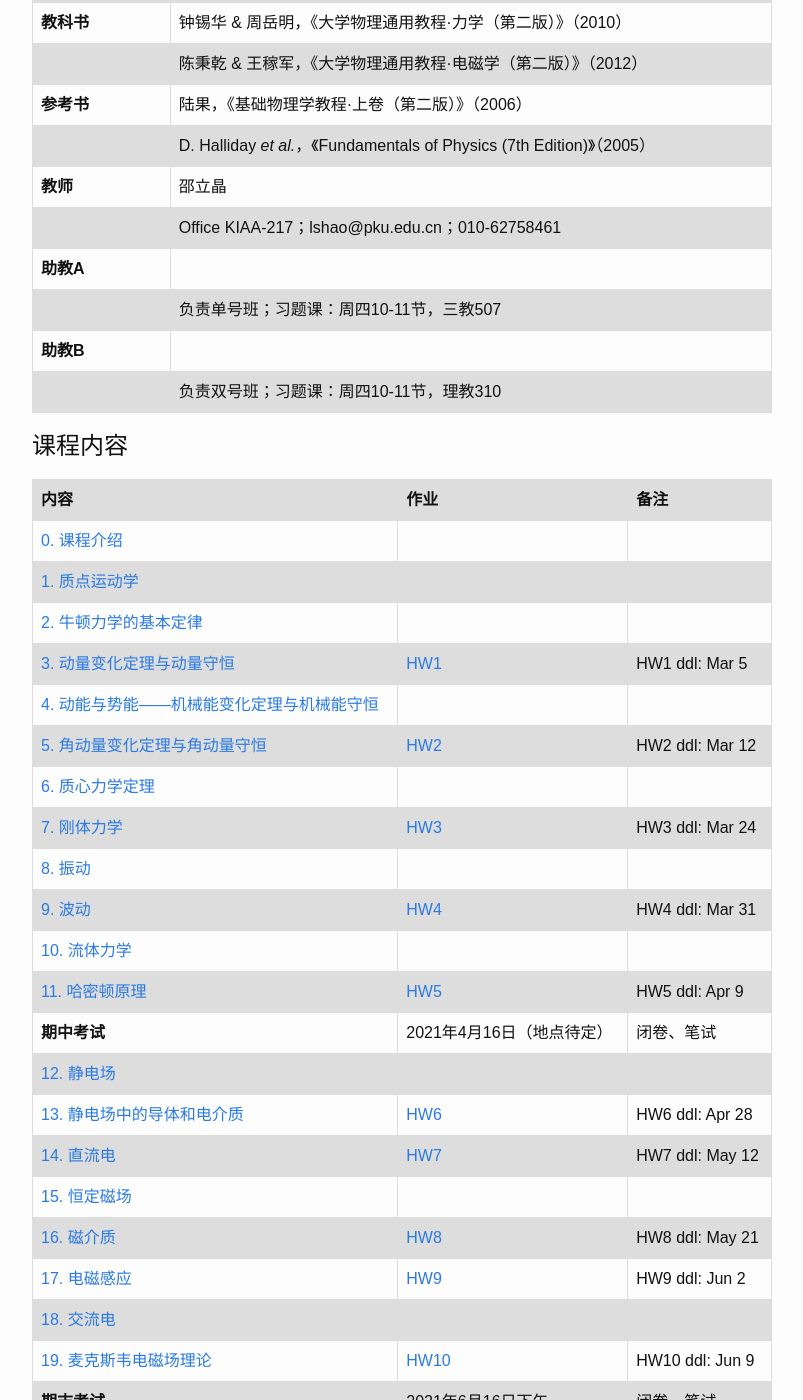
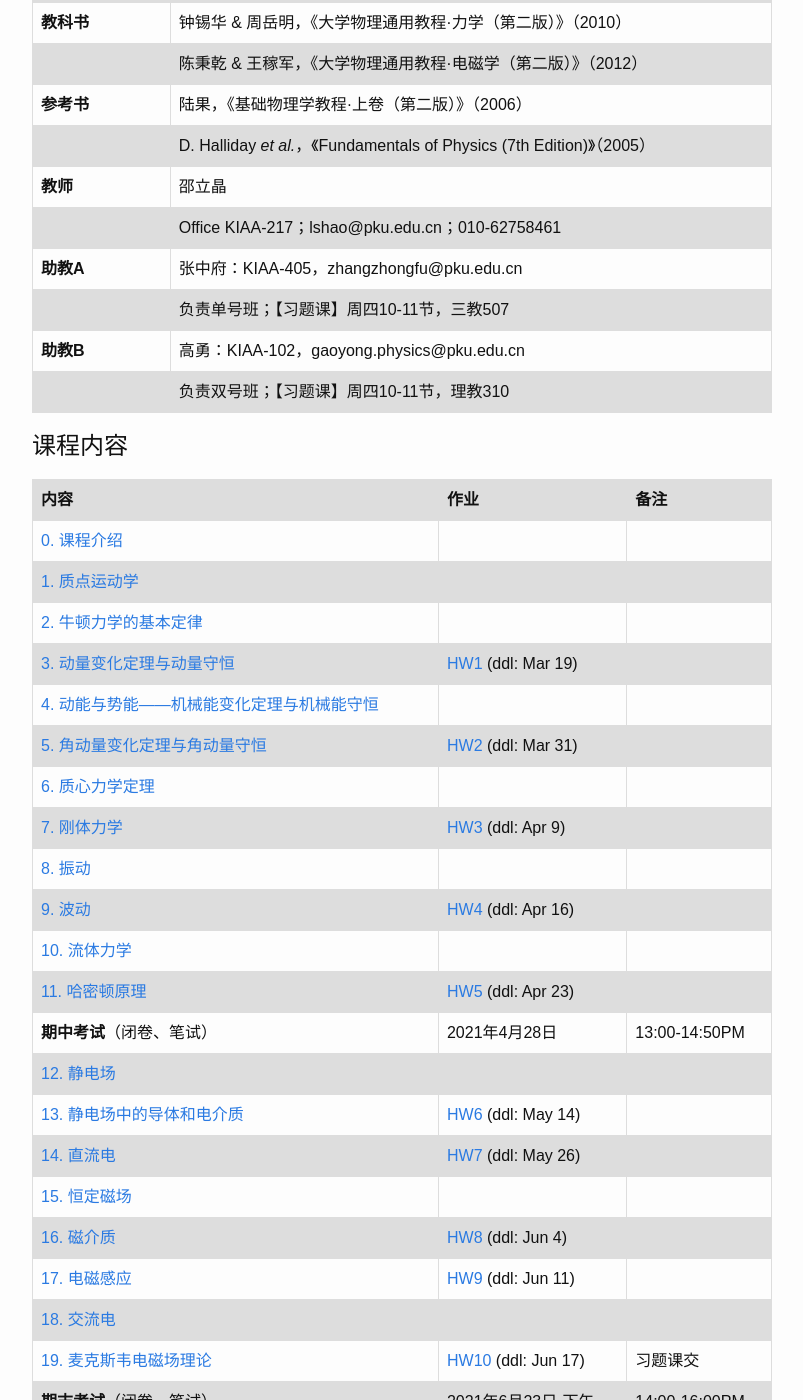
Before and after one commit to Friendshao/Friendshao.github.io, a Jekyll site: the page built from teaching/phy21/phy21.md, in a window 1280 px wide and 1400 px high, scrolled down 1021 px. Shown: the whole window, without its empty margins (238-1041 px from the left). Built offline with Jekyll 4.4.1, drawn with Linux system fonts in a browser that asks for light colours; some of the changed text lies outside the part shown.

Commit message:
update phy21

```diff
--- a/teaching/phy21/phy21.md
+++ b/teaching/phy21/phy21.md
@@ -48,17 +48,17 @@ tr:nth-child(odd) {
 
 | **时间** | 周三5-6节 & 周五1-2节 |
 | **地点** | 一教201 |
-| **期末考试时间** | 2021年6月16日下午（闭卷、笔试） |
+| **期末考试时间** | 2021年6月23日下午（闭卷、笔试） |
 | **教科书** | 钟锡华 & 周岳明，《大学物理通用教程·力学（第二版）》（2010） |
 | | 陈秉乾 & 王稼军，《大学物理通用教程·电磁学（第二版）》（2012） |
 | **参考书** | 陆果，《基础物理学教程·上卷（第二版）》（2006） |
 | | D. Halliday *et al.*，《Fundamentals of Physics (7th Edition)》（2005）|
 | **教师** | 邵立晶 |
 | | Office KIAA-217；lshao@pku.edu.cn；010-62758461 |
-| **助教A** |  |
-| | 负责单号班；习题课：周四10-11节，三教507 |
-| **助教B** |  |
-| | 负责双号班；习题课：周四10-11节，理教310 |
+| **助教A** | 张中府：KIAA-405，zhangzhongfu@pku.edu.cn |
+| | 负责单号班；【习题课】周四10-11节，三教507 |
+| **助教B** | 高勇：KIAA-102，gaoyong.physics@pku.edu.cn |
+| | 负责双号班；【习题课】周四10-11节，理教310 |
 
 <p></p>
 
@@ -68,25 +68,25 @@ tr:nth-child(odd) {
 | [0. 课程介绍](https://disk.pku.edu.cn/link/C43F352A4E7B0B3CCB9CEE8840A1E1C8) | | |
 | [1. 质点运动学](https://disk.pku.edu.cn/link/C43F352A4E7B0B3CCB9CEE8840A1E1C8) | | |
 | [2. 牛顿力学的基本定律](https://disk.pku.edu.cn/link/C43F352A4E7B0B3CCB9CEE8840A1E1C8) | | |
-| [3. 动量变化定理与动量守恒](https://disk.pku.edu.cn/link/C43F352A4E7B0B3CCB9CEE8840A1E1C8) | [HW1](https://disk.pku.edu.cn/link/C43F352A4E7B0B3CCB9CEE8840A1E1C8) | HW1 ddl: Mar 5 |
+| [3. 动量变化定理与动量守恒](https://disk.pku.edu.cn/link/C43F352A4E7B0B3CCB9CEE8840A1E1C8) | [HW1](https://disk.pku.edu.cn/link/C43F352A4E7B0B3CCB9CEE8840A1E1C8) (ddl: Mar 19) |  |
 | [4. 动能与势能——机械能变化定理与机械能守恒](https://disk.pku.edu.cn/link/C43F352A4E7B0B3CCB9CEE8840A1E1C8) | | |
-| [5. 角动量变化定理与角动量守恒](https://disk.pku.edu.cn/link/C43F352A4E7B0B3CCB9CEE8840A1E1C8) | [HW2](https://disk.pku.edu.cn/link/C43F352A4E7B0B3CCB9CEE8840A1E1C8) | HW2 ddl: Mar 12 |
+| [5. 角动量变化定理与角动量守恒](https://disk.pku.edu.cn/link/C43F352A4E7B0B3CCB9CEE8840A1E1C8) | [HW2](https://disk.pku.edu.cn/link/C43F352A4E7B0B3CCB9CEE8840A1E1C8) (ddl: Mar 31) |  |
 | [6. 质心力学定理](https://disk.pku.edu.cn/link/C43F352A4E7B0B3CCB9CEE8840A1E1C8) | | |
-| [7. 刚体力学](https://disk.pku.edu.cn/link/C43F352A4E7B0B3CCB9CEE8840A1E1C8) | [HW3](https://disk.pku.edu.cn/link/C43F352A4E7B0B3CCB9CEE8840A1E1C8) | HW3 ddl: Mar 24 |
+| [7. 刚体力学](https://disk.pku.edu.cn/link/C43F352A4E7B0B3CCB9CEE8840A1E1C8) | [HW3](https://disk.pku.edu.cn/link/C43F352A4E7B0B3CCB9CEE8840A1E1C8) (ddl: Apr 9) |  |
 | [8. 振动](https://disk.pku.edu.cn/link/C43F352A4E7B0B3CCB9CEE8840A1E1C8) | | |
-| [9. 波动](https://disk.pku.edu.cn/link/C43F352A4E7B0B3CCB9CEE8840A1E1C8) | [HW4](https://disk.pku.edu.cn/link/C43F352A4E7B0B3CCB9CEE8840A1E1C8) | HW4 ddl: Mar 31 |
+| [9. 波动](https://disk.pku.edu.cn/link/C43F352A4E7B0B3CCB9CEE8840A1E1C8) | [HW4](https://disk.pku.edu.cn/link/C43F352A4E7B0B3CCB9CEE8840A1E1C8) (ddl: Apr 16) |  |
 | [10. 流体力学](https://disk.pku.edu.cn/link/C43F352A4E7B0B3CCB9CEE8840A1E1C8) | | |
-| [11. 哈密顿原理](https://disk.pku.edu.cn/link/C43F352A4E7B0B3CCB9CEE8840A1E1C8) | [HW5](https://disk.pku.edu.cn/link/C43F352A4E7B0B3CCB9CEE8840A1E1C8) | HW5 ddl: Apr 9 |
-| **期中考试** | 2021年4月16日（地点待定） | 闭卷、笔试 |
+| [11. 哈密顿原理](https://disk.pku.edu.cn/link/C43F352A4E7B0B3CCB9CEE8840A1E1C8) | [HW5](https://disk.pku.edu.cn/link/C43F352A4E7B0B3CCB9CEE8840A1E1C8) (ddl: Apr 23) |  |
+| **期中考试**（闭卷、笔试） | 2021年4月28日 | 13:00-14:50PM |
 | [12. 静电场](https://disk.pku.edu.cn/link/C43F352A4E7B0B3CCB9CEE8840A1E1C8) | | |
-| [13. 静电场中的导体和电介质](https://disk.pku.edu.cn/link/C43F352A4E7B0B3CCB9CEE8840A1E1C8) | [HW6](https://disk.pku.edu.cn/link/C43F352A4E7B0B3CCB9CEE8840A1E1C8) | HW6 ddl: Apr 28 |
-| [14. 直流电](https://disk.pku.edu.cn/link/C43F352A4E7B0B3CCB9CEE8840A1E1C8) | [HW7](https://disk.pku.edu.cn/link/C43F352A4E7B0B3CCB9CEE8840A1E1C8) | HW7 ddl: May 12 |
+| [13. 静电场中的导体和电介质](https://disk.pku.edu.cn/link/C43F352A4E7B0B3CCB9CEE8840A1E1C8) | [HW6](https://disk.pku.edu.cn/link/C43F352A4E7B0B3CCB9CEE8840A1E1C8) (ddl: May 14) |  |
+| [14. 直流电](https://disk.pku.edu.cn/link/C43F352A4E7B0B3CCB9CEE8840A1E1C8) | [HW7](https://disk.pku.edu.cn/link/C43F352A4E7B0B3CCB9CEE8840A1E1C8) (ddl: May 26) |  |
 | [15. 恒定磁场](https://disk.pku.edu.cn/link/C43F352A4E7B0B3CCB9CEE8840A1E1C8) | | |
-| [16. 磁介质](https://disk.pku.edu.cn/link/C43F352A4E7B0B3CCB9CEE8840A1E1C8) | [HW8](https://disk.pku.edu.cn/link/C43F352A4E7B0B3CCB9CEE8840A1E1C8) | HW8 ddl: May 21 |
-| [17. 电磁感应](https://disk.pku.edu.cn/link/C43F352A4E7B0B3CCB9CEE8840A1E1C8) | [HW9](https://disk.pku.edu.cn/link/C43F352A4E7B0B3CCB9CEE8840A1E1C8) | HW9 ddl: Jun 2 |
+| [16. 磁介质](https://disk.pku.edu.cn/link/C43F352A4E7B0B3CCB9CEE8840A1E1C8) | [HW8](https://disk.pku.edu.cn/link/C43F352A4E7B0B3CCB9CEE8840A1E1C8) (ddl: Jun 4) |  |
+| [17. 电磁感应](https://disk.pku.edu.cn/link/C43F352A4E7B0B3CCB9CEE8840A1E1C8) | [HW9](https://disk.pku.edu.cn/link/C43F352A4E7B0B3CCB9CEE8840A1E1C8) (ddl: Jun 11) | |
 | [18. 交流电](https://disk.pku.edu.cn/link/C43F352A4E7B0B3CCB9CEE8840A1E1C8) | | |
-| [19. 麦克斯韦电磁场理论](https://disk.pku.edu.cn/link/C43F352A4E7B0B3CCB9CEE8840A1E1C8) | [HW10](https://disk.pku.edu.cn/link/C43F352A4E7B0B3CCB9CEE8840A1E1C8) | HW10 ddl: Jun 9 |
-| **期末考试** | 2021年6月16日下午 | 闭卷、笔试 |
+| [19. 麦克斯韦电磁场理论](https://disk.pku.edu.cn/link/C43F352A4E7B0B3CCB9CEE8840A1E1C8) | [HW10](https://disk.pku.edu.cn/link/C43F352A4E7B0B3CCB9CEE8840A1E1C8) (ddl: Jun 17) | 习题课交 |
+| **期末考试**（闭卷、笔试） | 2021年6月23日·下午 | 14:00-16:00PM |
 
 
 
```
Also changed, not shown: teaching/teaching.md (+1 -1 lines).
